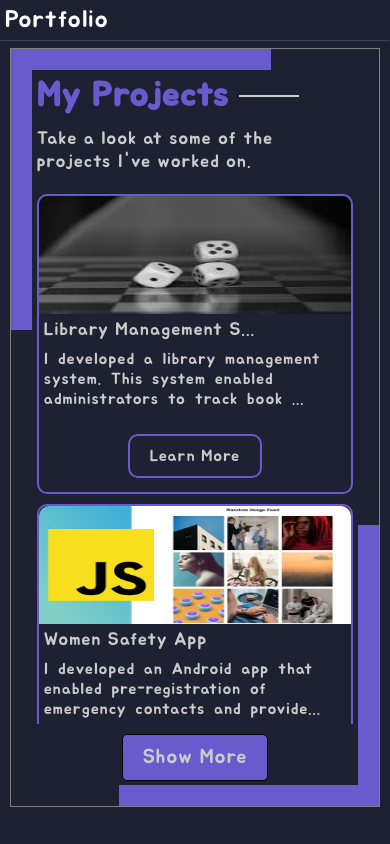
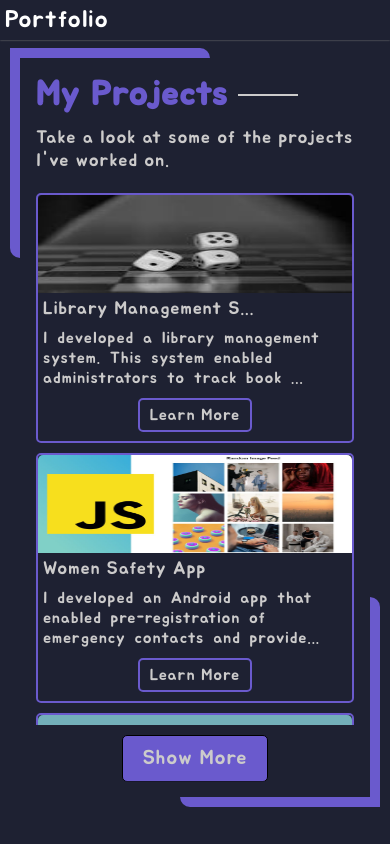
Before and after one commit to PremSagarMishra/portfolio, a React (Vite) app: page /projects in a window 390 px wide. Built offline with nearby package versions, Linux system fonts and the light colour scheme.

Commit message:
Completed the responsiveness and animations

```diff
--- a/src/components/MainBody.jsx
+++ b/src/components/MainBody.jsx
@@ -1,4 +1,4 @@
-import React from 'react';
+import React from "react";
 import Home from "../page/Home";
 import About from "../page/About";
 import Skills from "../page/Skills";
@@ -10,15 +10,19 @@ import { BrowserRouter as Router, Routes, Route } from "react-router-dom";
 const MainBody = () => {
   return (
     <Router>
-      <div className='body'>
+      <div className="body">
         {/* Top-left background elements */}
-        <div style={{ position: "absolute", top: 0, left: 0, zIndex: -1 }}>
-          <div style={{ height: "21px", background: "var(--main-color)", width: "260px" }}></div>
-          <div style={{ height: "260px", background: "var(--main-color)", width: "21px" }}></div>
+        <div
+          className="b1"
+          style={{ position: "absolute", top: 0, left: 0, zIndex: -1 }}
+        >
+          <div className="div1"></div>
+          <div className="div2"></div>
         </div>
 
         {/* Main Content */}
-        <div className='body2'>
+        <div className="body2">
+
             <Routes>
               <Route path="/" element={<Home />} />
               <Route path="/about" element={<About />} />
@@ -30,9 +34,18 @@ const MainBody = () => {
         </div>
 
         {/* Bottom-right background elements */}
-        <div style={{ position: "absolute",rotate:"180deg", bottom: 0, right: 0, zIndex: -1 }}>
-          <div style={{ height: "21px", background: "var(--main-color)", width: "260px" }}></div>
-          <div style={{ height: "260px", background: "var(--main-color)", width: "21px", transform: "rotate(180deg)" }}></div>
+        <div
+          className="b2"
+          style={{
+            position: "absolute",
+            rotate: "180deg",
+            bottom: 0,
+            right: 0,
+            zIndex: -1,
+          }}
+        >
+          <div className="div1"></div>
+          <div className="div2" style={{ transform: "rotate(360deg)" }}></div>
         </div>
       </div>
     </Router>
--- a/src/components/Style.css
+++ b/src/components/Style.css
@@ -37,16 +37,30 @@
     margin: 30px 15%;
     height: 80vh;
 
-    border: 1px solid grey;
     position: relative;
 }
 
 .body2 {
+
     width: 100%;
     height: 100%; /* Ensure it fills the height of .body */
     padding: 6%;
     position: relative; /* Position it inside .body */
     z-index: 1; /* Ensure it's above the background decorations */
+}
+
+.body .div1{
+    height: 21px;
+    background: var(--main-color);
+    width: 260px;
+    border-top-right-radius: 100px;
+}
+
+.body .div2{
+    height: 260px;
+     background: var(--main-color);
+      width:21px;
+      border-bottom-left-radius: 100px;
 }
 
 
@@ -119,22 +133,26 @@
 
 
 .projectcard{
-    height: 300px;
+    height: 250px;
     width: 30%;
     display: flex;
     flex-direction: column;
     align-items: center;
     gap: 5px;
     border: 2px solid var(--main-color);
-    border-radius: 10px;
+    border-radius: 5px;
+    transition: 0.3s ease-in-out;
 }
+.projectcard:hover{
+    box-shadow: 0 0 3px var(--main-color);
 
+}
 .projectcard .image{
     width: 100%;
     height: 40%;
     object-fit: fill;
-    border-top-left-radius: 10px;
-    border-top-right-radius: 10px;
+    border-top-left-radius: 5px;
+    border-top-right-radius: 5px;
 }
 .projectcard .sub-head{
     width: 100%;
@@ -156,7 +174,18 @@
     text-align: flex-start;
 
 }
-
+.projectcard .contact-me{
+    background-color: transparent;
+    width: fit-content;
+    padding: 5px 10px;
+    border: none;
+    border: 2px solid var(--main-color);
+    border-radius: 5px;
+    margin-top: 5px;
+    font-size: 20px;
+    cursor: pointer;
+    transition: 0.2s;
+}
 .contact-me{
     background-color: transparent;
     width: fit-content;
@@ -174,6 +203,50 @@
     color: var(--text-color);
     border: 1px solid white;
 }
+
+.b1{
+    animation: bendAndMove 1s ease forwards;
+}
+
+.b2{
+    animation: bendAndMove 2s ease forwards;
+}
+
+.reveal-mask {
+    width: 0;
+    height: 100%;
+    overflow: hidden;
+    animation: revealFromLeft 3s ease forwards; /* Animate the width */
+  }
+  @keyframes revealFromLeft {
+    0% {
+      clip-path: inset(0 100% 0 0); /* Start with content hidden from the right */
+    }
+    100% {
+      clip-path: inset(0 0 0 0); /* Slight buffer on the right to prevent clipping */
+    }
+  }
+
+
+@keyframes bendAndMove {
+    0% {
+      transform: translateX(-80%) rotate(-90deg); /* Start at the left corner, slightly bent */
+    }
+    100% {
+      transform: translateX(0) rotate(0deg); /* Move to original place, straight */
+    }
+  }
+  @keyframes appearFromLeft {
+    0% {
+      transform: translateX(-100%); /* Start from off-screen to the left */
+      opacity: 0; /* Fully transparent */
+    }
+    100% {
+      transform: translateX(0); /* End at its original position */
+      opacity: 1; /* Fully visible */
+    }
+  }
+
 @media only screen and (min-device-width: 768px) and (max-device-width: 1024px){
     .navbar{
         padding: 10px;
@@ -198,6 +271,19 @@
 
 
 @media only screen and (max-width:768px){
+
+    .body .div1{
+        height: 10px;
+        background: var(--main-color);
+        width: 200px;
+    }
+
+    .body .div2{
+        height: 200px;
+         background: var(--main-color);
+          width:10px;
+    }
+
     .navbar{
         padding: 5px;
     }
@@ -213,6 +299,7 @@
 
     .body2{
         padding: 7%;
+
     }
 
     .service-card{
--- a/src/page/Contact.jsx
+++ b/src/page/Contact.jsx
@@ -1,38 +1,46 @@
 import React from "react";
-import { FaGithub } from "react-icons/fa";
-import { FaLinkedin } from "react-icons/fa";
-import { FaInstagram } from "react-icons/fa";
-import { FaFile } from "react-icons/fa";
-
-
+import { FaGithub, FaLinkedin, FaInstagram, FaFile } from "react-icons/fa";
 
 const Contact = () => {
+
+  const handleClick = (url) => {
+    window.location.href = url;  // Navigate to the specified URL
+  };
+
   return (
     <div className="container">
       <div className="heading">
         <h1>Contact Me</h1>
         <div></div>
-
       </div>
       <p className="sub-head">
-      I'm always excited to discuss new projects and opportunities. Feel free to reach out to me using the contact form or any of the provided channels.</p>
+        I'm always excited to discuss new projects and opportunities. Feel free to reach out to me using the contact form or any of the provided channels.
+      </p>
 
       <div className="contact">
         <div className="left">
-          <input type="text" placeholder="Name"/>
+          <input type="text" placeholder="Name" />
           <input type="text" placeholder="Email" />
           <textarea placeholder="Message" rows="5"></textarea>
-          <input type="button"  value="Send Message" />
+          <input type="button" value="Send Message" />
         </div>
         <div className="right">
-        <div><FaGithub className="icon"/>
-        <p>Github</p></div>
-        <div><FaLinkedin className="icon"/>
-        <p>Linkedin</p></div>
-        <div><FaInstagram className="icon"/>
-        <p>Instagram</p></div>
-        <div><FaFile className="icon"/>
-        <p>Resume</p></div>
+          <div onClick={() => handleClick('https://github.com/PremSagarMishra')}>
+            <FaGithub className="icon" />
+            <p>Github</p>
+          </div>
+          <div onClick={() => handleClick('https://www.linkedin.com/in/premsagarmishra/')}>
+            <FaLinkedin className="icon" />
+            <p>LinkedIn</p>
+          </div>
+          <div onClick={() => handleClick('https://www.instagram.com/prem.sagar.mishra/')}>
+            <FaInstagram className="icon" />
+            <p>Instagram</p>
+          </div>
+          <div onClick={() => handleClick('https://drive.google.com/file/d/1aTCvZvKrZkKSyJKRtgj1UZcymWEWeE3M/view?usp=sharing')}>
+            <FaFile className="icon" />
+            <p>Resume</p>
+          </div>
         </div>
       </div>
     </div>
--- a/src/page/Style.css
+++ b/src/page/Style.css
@@ -3,6 +3,7 @@
     flex-direction: column;
     gap: 10px;
     z-index: 1;
+    animation: appearFromLeft 2s ease-in-out forwards;
 }
 
 .home p{
@@ -40,6 +41,7 @@
     font-size: 20px;
     cursor: pointer;
     transition: 0.2s;
+
 }
 .contact-me:hover{
     background-color: var(--main-color);
@@ -66,7 +68,9 @@ gap: 20px;
     background-color: var(--secondary-text-color);
 }
 
-
+.about{
+    animation: revealFromLeft 2s ease forwards;
+}
 .about .container{
     width: 100%;
     display: flex;
@@ -74,6 +78,7 @@ gap: 20px;
     height: 400px;
     justify-content: space-between;
     align-items: flex-start;
+
 }
 
 .about .container .left{
@@ -107,22 +112,22 @@ gap: 20px;
 .about .container .right div{
     width: 100%;
     border: 3px solid var(--main-color);
-    border-radius: 20px;
+    border-radius: 5px 40px;
+    padding: 3px;
 }
 
 .container .right img{
     width: 100%;
     border-radius: 20px;
     position: relative;
-    top: -20px;
-    left: -20px;
+    border-radius: 5px 40px;
 }
-
 
 .container{
     display: flex;
     flex-direction: column;
     height: 100%;
+    animation: revealFromLeft 2s ease forwards;
 }
 
 .container .sub-head{
@@ -156,8 +161,11 @@ z-index: 1;
     width: 100%;
     justify-content: space-between;
     margin-top: 30px;
+    overflow: scroll;
 }
-
+.contact::-webkit-scrollbar{
+    display: none;
+}
 .contact .left{
     display: flex;
     flex-direction: column;
@@ -227,6 +235,7 @@ border: 1px solid white;
     gap: 20px;
     justify-content: space-between;
     margin-top: 20px;
+    height: max-content;
     overflow: scroll;
 
 }
@@ -247,13 +256,14 @@ border: 1px solid white;
     font-size: 20px;
     border: 1px solid black;
     transition: 0.3s ease-in-out;
-    cursor: move;
 }
 
 .show-more:hover{
     background-color: transparent;
     border: 1px solid var(--main-color);
 }
+
+
 
 
 
@@ -290,6 +300,7 @@ border: 1px solid white;
     .about .container{
         flex-direction: column-reverse;
         gap: 20px;
+
     }
 
     .about .container .left{
@@ -310,19 +321,16 @@ border: 1px solid white;
         height: 200px;
         width: 100%;
         position: relative;
-        top: 0;
-        left: 0;
 
     }
 
     .about .container .right div{
         width: 100%;
-        height: 200px;
-        border: none;
-        padding: 10px;
+        padding: 2px;
         display: flex;
         justify-content: flex-start;
     }
+
 
 
 
@@ -374,6 +382,7 @@ border: 1px solid white;
     }
 
     .contact .right div{
+
         width: 100%;
         justify-content: flex-start;
         padding: 10px 0;
```
Lines whose indentation alone changed are shown as unchanged.
